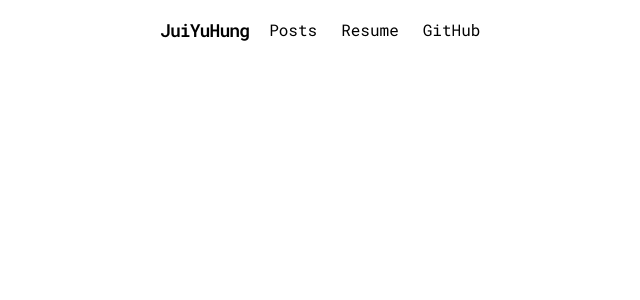
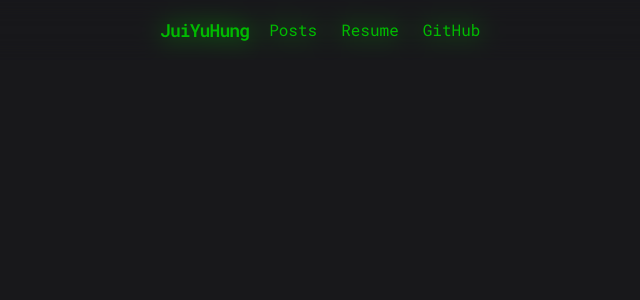
Before and after one commit to JuiYuHung-craftcat/juiyuhung-homepage, a Next.js app: page / in a window 1280 px wide. Shown: the top 300 px of the page, without its empty margins (104-744 px from the left). Built offline with nearby package versions, Linux system fonts and the light colour scheme.

Commit message:
Update layout.tsx

```diff
--- a/app/layout.tsx
+++ b/app/layout.tsx
@@ -1,6 +1,7 @@
 import type { Metadata } from "next";
 import { Roboto_Mono } from "next/font/google";
 import "./globals.css";
+import { Header } from "@/app/(main)/header";
 
 const inter = Roboto_Mono({ subsets: ["latin"] });
 
@@ -17,9 +18,12 @@ export default function RootLayout({
   return (
     <html
       lang="en"
-      className="bg-blue_darkest_variation text-blue_lightest_variation"
+      className="bg-zinc-900 text-terminal_green"
     >
-      <body className={inter.className}>{children}</body>
+      <body className={inter.className}>
+        <Header />
+        {children}
+      </body>
     </html>
   );
 }
```
